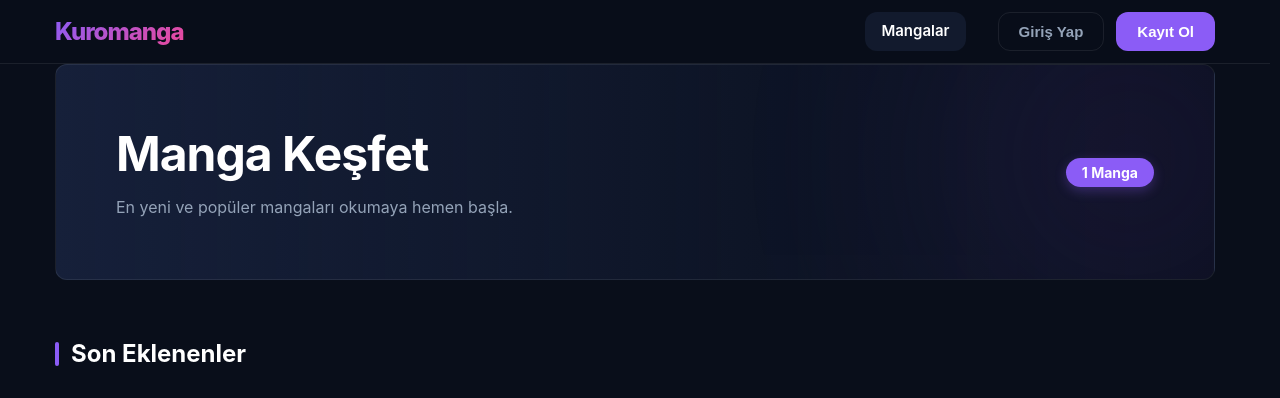
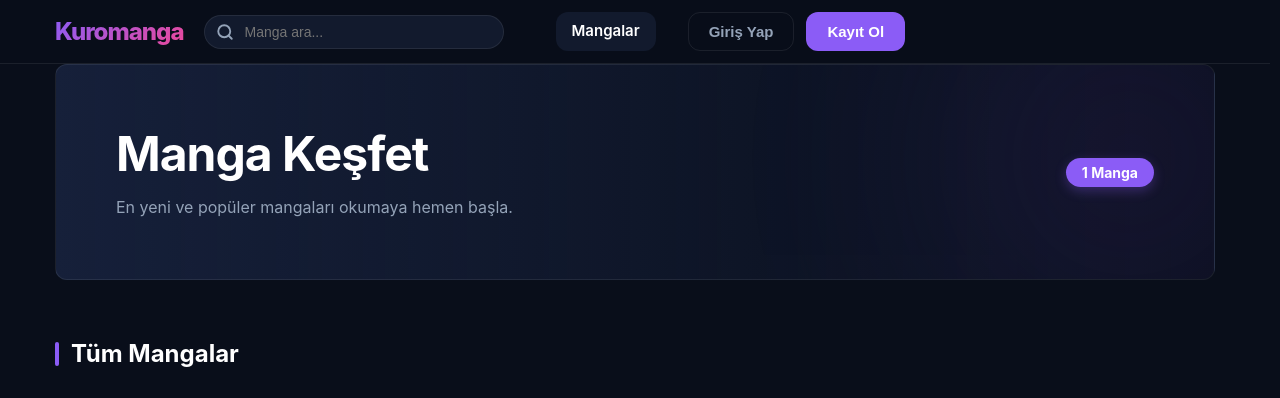
Before and after one commit to yigitgulyurt/kuromanga, a Flask app: page / in a window 1280 px wide. Shown: the top 398 px of the page. Run offline with Flask 3, Linux system fonts and the light colour scheme.

Commit message:
Add manga search functionality and UI improvements
Implemented search for manga by title in the list view, updated templates to display search results and handle empty states, and enhanced the navigation bar with a search input. Improved comment section styles and added an icon to the delete button for better user experience.

```diff
--- a/app/blueprints/manga/routes.py
+++ b/app/blueprints/manga/routes.py
@@ -1,4 +1,5 @@
-from flask import render_template, abort, session
+from flask import render_template, abort, session, request
+from app.models.manga import Manga
 
 from app.blueprints.manga import manga_bp
 from app.services.manga_service import MangaService
@@ -18,17 +19,24 @@ page_repository = PageRepository()
 
 @manga_bp.route("/")
 def manga_list():
-    manga_items = manga_service.list_manga()
+    query = request.args.get('q', '').strip()
+    if query:
+        manga_items = Manga.query.filter(Manga.title.ilike(f'%{query}%')).all()
+    else:
+        manga_items = manga_service.list_manga()
+
     display = []
     for m in manga_items:
         cover = None
         chs = chapter_service.list_chapters_for_manga(m.id)
         if chs:
+            # Sort chapters to get the first one for the cover
+            chs.sort(key=lambda x: x.number)
             pages = page_repository.get_for_chapter(chs[0].id)
             if pages:
                 cover = pages[0].image_path
         display.append({"manga": m, "cover": cover})
-    return render_template("manga/list.html", display_manga=display)
+    return render_template("manga/list.html", display_manga=display, query=query)
 
 
 @manga_bp.route("/manga/<int:manga_id>/")
--- a/app/static/css/styles.css
+++ b/app/static/css/styles.css
@@ -148,7 +148,43 @@ h4 { font-size: 1.25rem; }
   align-items: center;
   gap: 32px;
   flex: 1;
-  justify-content: flex-end;
+}
+
+.search-bar {
+  flex: 0 1 300px;
+  margin: 0 20px;
+}
+
+.search-input-wrapper {
+  position: relative;
+  width: 100%;
+}
+
+.search-icon {
+  position: absolute;
+  left: 12px;
+  top: 50%;
+  transform: translateY(-50%);
+  color: var(--text-muted);
+  pointer-events: none;
+}
+
+.search-input-wrapper input {
+  width: 100%;
+  background: var(--bg-soft);
+  border: 1px solid var(--border);
+  border-radius: 20px;
+  padding: 8px 16px 8px 40px;
+  color: #fff;
+  font-size: 0.875rem;
+  transition: var(--transition);
+}
+
+.search-input-wrapper input:focus {
+  outline: none;
+  border-color: var(--primary);
+  background: var(--bg-card);
+  box-shadow: 0 0 0 4px rgba(139, 92, 246, 0.1);
 }
 
 .menu {
--- a/app/templates/base.html
+++ b/app/templates/base.html
@@ -18,6 +18,14 @@
         </button>
 
         <div class="nav-content" id="nav-content">
+            <div class="search-bar">
+                <form action="{{ url_for('manga.manga_list') }}" method="GET">
+                    <div class="search-input-wrapper">
+                        <svg class="search-icon" width="18" height="18" viewBox="0 0 24 24" fill="none" stroke="currentColor" stroke-width="2.5" stroke-linecap="round" stroke-linejoin="round"><circle cx="11" cy="11" r="8"></circle><line x1="21" y1="21" x2="16.65" y2="16.65"></line></svg>
+                        <input type="text" name="q" placeholder="Manga ara..." value="{{ request.args.get('q', '') }}">
+                    </div>
+                </form>
+            </div>
             <nav class="menu">
                 <a href="{{ url_for('manga.manga_list') }}" class="{{ 'active' if request.endpoint == 'manga.manga_list' }}">Mangalar</a>
                 {% if current_user and current_user.is_admin %}
@@ -157,10 +165,18 @@
 
     // Mobile Menu
     mobileToggle.addEventListener('click', function(e) {
+        e.preventDefault();
         e.stopPropagation();
-        navContent.classList.toggle('active');
-        document.querySelector('.nav').classList.toggle('menu-open');
-        document.body.classList.toggle('no-scroll');
+        const isActive = navContent.classList.contains('active');
+        if (isActive) {
+            navContent.classList.remove('active');
+            document.querySelector('.nav').classList.remove('menu-open');
+            document.body.classList.remove('no-scroll');
+        } else {
+            navContent.classList.add('active');
+            document.querySelector('.nav').classList.add('menu-open');
+            document.body.classList.add('no-scroll');
+        }
     });
 
     document.addEventListener('click', function(e) {
--- a/app/templates/manga/list.html
+++ b/app/templates/manga/list.html
@@ -3,8 +3,13 @@
 {% block content %}
 <div class="hero-section">
     <div class="hero-content">
-        <h1>Manga Keşfet</h1>
-        <p class="text-muted">En yeni ve popüler mangaları okumaya hemen başla.</p>
+        {% if query %}
+            <h1>"{{ query }}" için sonuçlar</h1>
+            <p class="text-muted">{{ display_manga|length }} manga bulundu.</p>
+        {% else %}
+            <h1>Manga Keşfet</h1>
+            <p class="text-muted">En yeni ve popüler mangaları okumaya hemen başla.</p>
+        {% endif %}
     </div>
     <div class="hero-stats">
         <span class="badge">{{ display_manga|length }} Manga</span>
@@ -12,7 +17,7 @@
 </div>
 
 <div class="section-header mb-8">
-    <h2 class="section-title">Son Eklenenler</h2>
+    <h2 class="section-title">{% if query %}Arama Sonuçları{% else %}Tüm Mangalar{% endif %}</h2>
 </div>
 
 <div class="manga-grid">
@@ -42,8 +47,13 @@
       </div>
     </article>
   {% else %}
-    <div class="section text-center">
-      <p class="text-muted">Henüz hiç manga eklenmemiş.</p>
+    <div class="section text-center py-12" style="grid-column: 1 / -1;">
+      <div class="mb-4">
+        <svg width="64" height="64" viewBox="0 0 24 24" fill="none" stroke="var(--text-muted)" stroke-width="1" stroke-linecap="round" stroke-linejoin="round"><circle cx="11" cy="11" r="8"></circle><line x1="21" y1="21" x2="16.65" y2="16.65"></line></svg>
+      </div>
+      <h3 class="text-xl font-bold mb-2">Sonuç Bulunamadı</h3>
+      <p class="text-muted">Aradığınız kriterlere uygun manga bulunamadı. Lütfen farklı bir anahtar kelime deneyin.</p>
+      <a href="{{ url_for('manga.manga_list') }}" class="btn btn-primary mt-4">Tüm Mangalara Dön</a>
     </div>
   {% endfor %}
 </div>
--- a/app/templates/manga/read.html
+++ b/app/templates/manga/read.html
@@ -77,7 +77,9 @@
             </div>
           </div>
           {% if current_user and (c.user_id == current_user.id or current_user.is_admin) %}
-            <button class="btn-delete" onclick="deleteComment({{ c.id }})">Sil</button>
+            <button class="btn-delete" onclick="deleteComment({{ c.id }})" title="Yorumu Sil">
+              <svg width="16" height="16" viewBox="0 0 24 24" fill="none" stroke="currentColor" stroke-width="2" stroke-linecap="round" stroke-linejoin="round"><polyline points="3 6 5 6 21 6"></polyline><path d="M19 6v14a2 2 0 0 1-2 2H7a2 2 0 0 1-2-2V6m3 0V4a2 2 0 0 1 2-2h4a2 2 0 0 1 2 2v2"></path></svg>
+            </button>
           {% endif %}
         </div>
         <div class="comment-body mt-4">{{ c.content }}</div>
```
Also changed, not shown: other parts of app/static/css/styles.css (+96 -16 lines).
